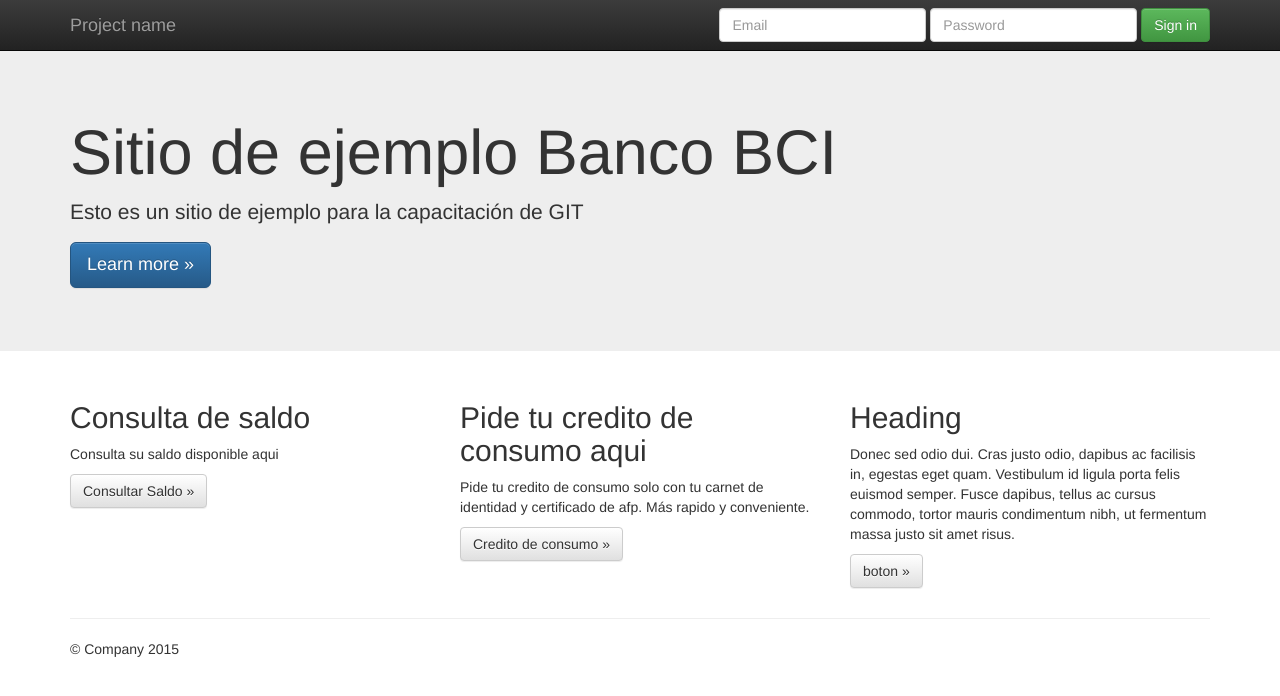
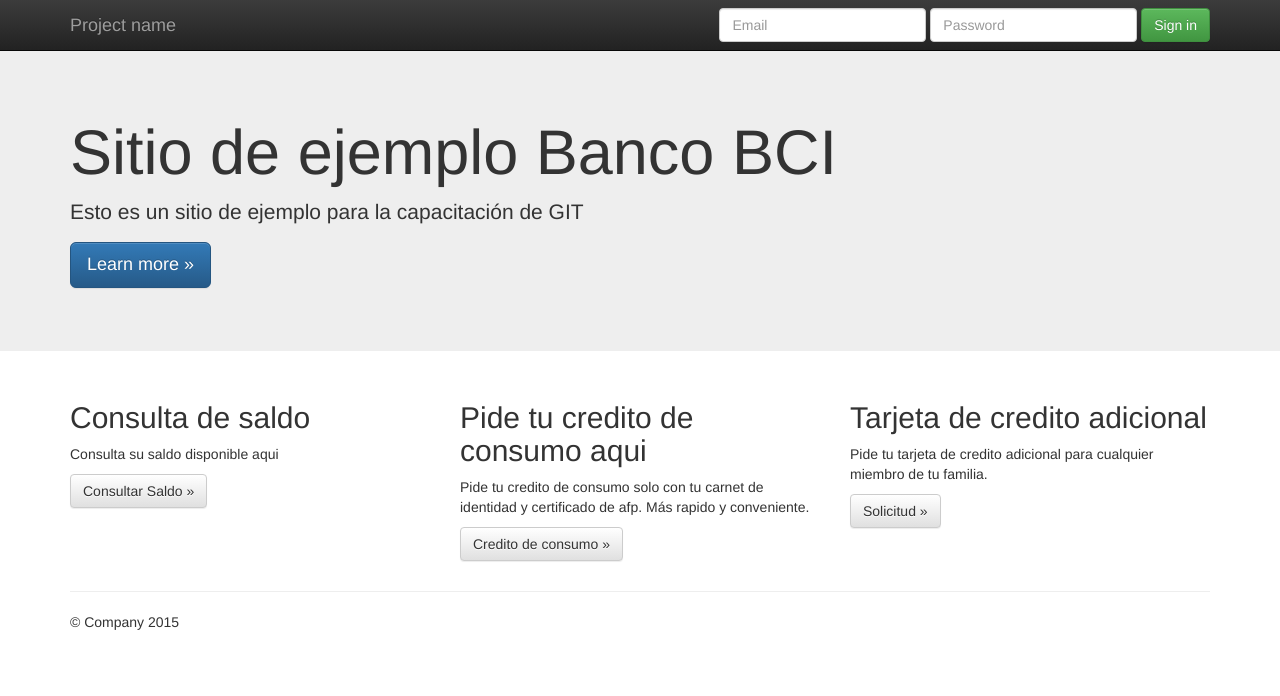
Before and after one commit to danielafuenzalida/DemoCursoGit, a plain HTML site: page index.html in a window 1280 px wide. Drawn offline with nearby package versions, Linux system fonts and the light colour scheme.

Commit message:
Se construye feature 2 de sitio

```diff
--- a/index.html
+++ b/index.html
@@ -75,9 +75,9 @@
           <p><a class="btn btn-default" href="#" role="button">Credito de consumo &raquo;</a></p>
        </div>
         <div class="col-md-4">
-          <h2>Heading</h2>
-          <p>Donec sed odio dui. Cras justo odio, dapibus ac facilisis in, egestas eget quam. Vestibulum id ligula porta felis euismod semper. Fusce dapibus, tellus ac cursus commodo, tortor mauris condimentum nibh, ut fermentum massa justo sit amet risus.</p>
-          <p><a class="btn btn-default" href="#" role="button">boton &raquo;</a></p>
+          <h2>Tarjeta de credito adicional</h2>
+          <p>Pide tu tarjeta de credito adicional para cualquier miembro de tu familia.</p>
+          <p><a class="btn btn-default" href="#" role="button">Solicitud &raquo;</a></p>
         </div>
       </div>
 
```
